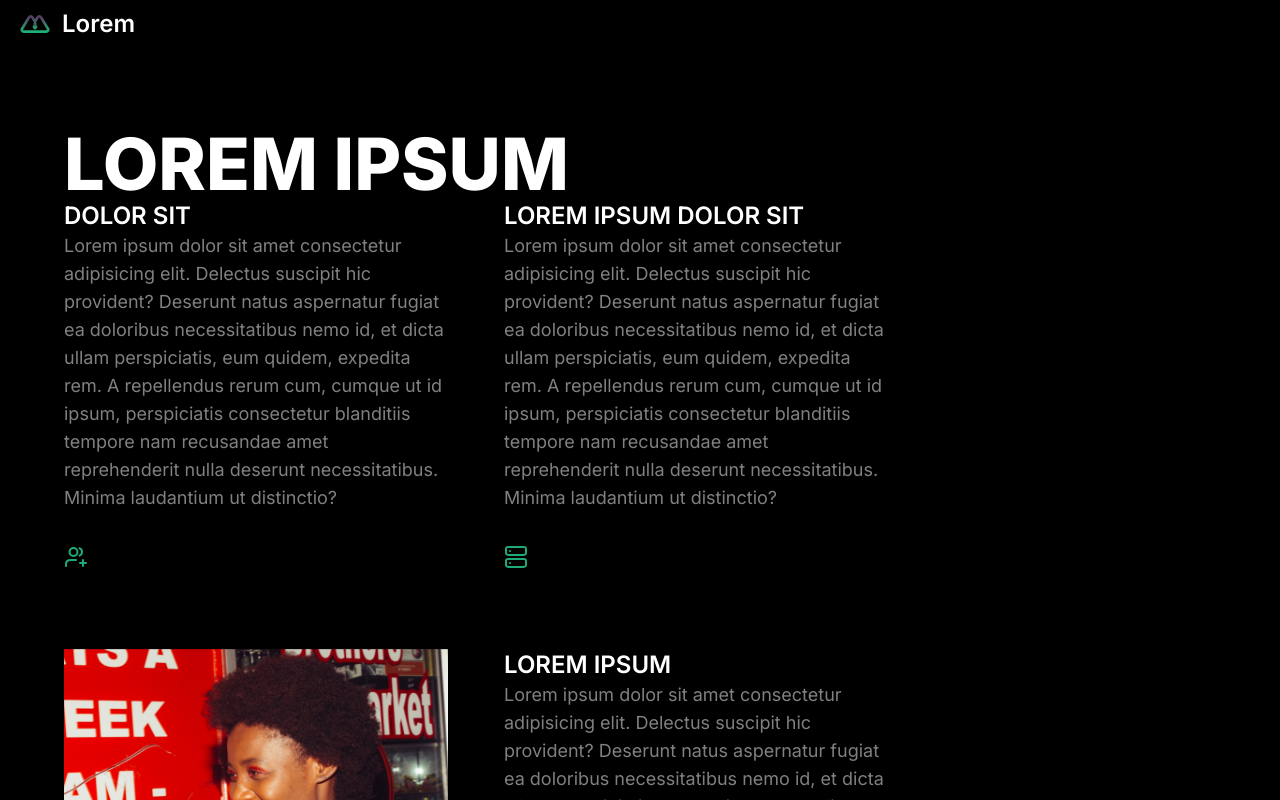
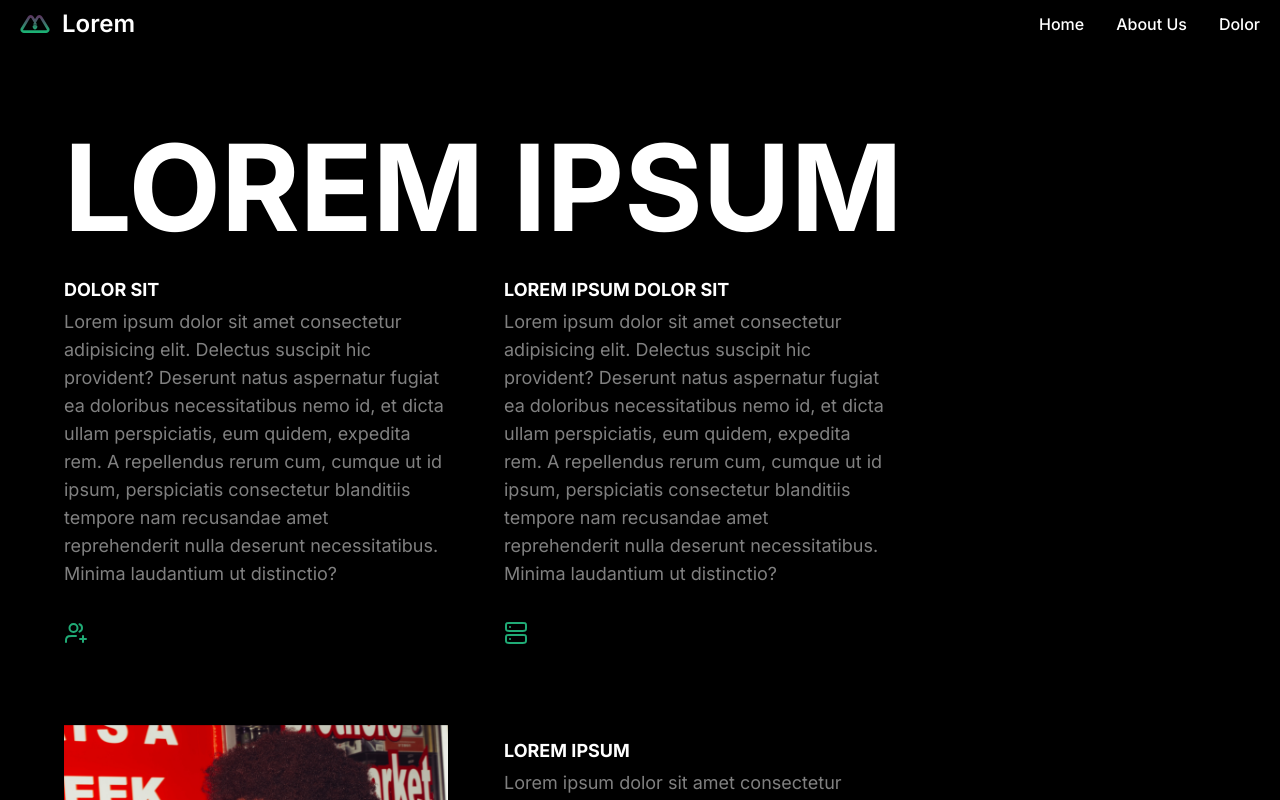
Before and after one commit to rupeshbisen/next-js-sample, a Next.js app: page / in a window 1280 px wide. Shown: the top 800 px of the page. Built offline with nearby package versions, Linux system fonts and the light colour scheme.

Commit message:
some code refactor

```diff
--- a/src/app/globals.css
+++ b/src/app/globals.css
@@ -14,6 +14,10 @@
     --background-start-rgb: 0, 0, 0;
     --background-end-rgb: 0, 0, 0;
   }
+}
+
+html {
+  scroll-behavior: smooth;
 }
 
 body {
@@ -38,9 +42,14 @@ body {
   height: 373px;
   width: 373px;
 }
+
 .accordianHeading {
   background: rgb(147, 125, 161);
   background: linear-gradient(90deg, rgba(147, 125, 161, 1) 11%, rgba(25, 165, 108, 1) 47%);
+}
+
+.aboutUsImgPasrent {
+  animation: 'fadeIn' 3s;
 }
 
 @media (max-width: 1200px) {
@@ -50,7 +59,7 @@ body {
   }
 }
 
-@media (max-width:1025px) {
+@media (max-width:1120px) {
   .rounded-full {
     display: none;
   }
--- a/src/app/page.tsx
+++ b/src/app/page.tsx
@@ -19,7 +19,6 @@ export default function Home() {
         navClick={navClick}
         onNaveClick={onNaveClick}
       />
-      {!navClick &&
       <React.Fragment>
         <HomeComponent />
         <AboutUs />
@@ -27,10 +26,6 @@ export default function Home() {
         <DetailsContent />
         <Footer />
       </React.Fragment>
-      }
-      {navClick &&
-        <NavConent />
-      }
     </div>
   )
 }
--- a/src/components/Home.tsx
+++ b/src/components/Home.tsx
@@ -38,9 +38,9 @@ export default function HomeComponent() {
     ]
 
     return (
-        <div className='p-4 md:p-8 lg:px-16 lg:pt-20 lg:pb-36'>
+        <div className='p-4 md:p-8 lg:px-16 lg:pt-20 lg:pb-36' id='home'>
             <div className='max-w-7xl mx-auto '>
-                <h1 className='uppercase text-4xl lg:text-7xl text-white  font-extrabold '> lorem ipsum </h1>
+                <h1 className='uppercase text-4xl text-white mb-4 font-bold  md:text-5xl lg:text-[7.5rem] dark:text-white '> lorem ipsum </h1>
                 <div className='flex flex-wrap gap-14 gap-y-10  mx-auto'>
                     {
                         cardData.map((value, index) => (
--- a/src/components/Navbar.tsx
+++ b/src/components/Navbar.tsx
@@ -1,5 +1,6 @@
 import React from 'react'
 import Image from 'next/image';
+import ScrollingBanner from './home-components/ScrollingBanner';
 type NavProps = {
     navClick: boolean,
     onNaveClick: () => void
@@ -8,7 +9,8 @@ export default function Navbar({ navClick, onNaveClick }: NavProps) {
     return (
 
         <nav className="">
-            <div className="max-w-screen-2xl h-min:50  flex flex-wrap items-center justify-between mx-3 p-2">
+            <div className="">
+                <div className='max-w-screen-2xl h-min:50  flex flex-wrap items-center justify-between  mx-3 p-2'>
                     <a href="#" className="flex items-center">
                         <Image
                             src="/logo.svg"
@@ -21,7 +23,7 @@ export default function Navbar({ navClick, onNaveClick }: NavProps) {
                         </span>
                     </a>
                     <button data-collapse-toggle="navbar-default" type="button"
-                    onClick={(e)=>{e.preventDefault(); onNaveClick()}}
+                        onClick={(e) => { e.preventDefault(); onNaveClick() }}
                         className="inline-flex items-center p-1 w-10 justify-center text-sm text-gray-500 rounded-lg md:hidden" >
                         {!navClick &&
 
@@ -39,11 +41,59 @@ export default function Navbar({ navClick, onNaveClick }: NavProps) {
 
                         }
                     </button>
-                <div className="hidden w-full md:block md:w-auto" id="navbar-default">
-
+                    <div className={`w-full md:block md:w-auto ${navClick ? 'hidden' : 'hidden'}`} id="navbar-default">
+                        <ul className="flex flex-col font-medium p-4 md:p-0 mt-4  md:flex-row md:space-x-8 md:mt-0">
+                            <li>
+                                <a href="/#home"
+                                    className="block py-2 pl-2 pr-2 text-white rounded
+                                hover:text-gray-300 md:hover:bg-transparent  md:p-0 dark:text-white"
+                                >
+                                    Home
+                                </a>
+                            </li>
+                            <li>
+                                <a href="/#aboutUs"
+                                    className="block py-2 pl-2 pr-2 text-white rounded
+                               hover:text-gray-300 md:hover:bg-transparent  md:p-0 dark:text-white"
+                                >
+                                    About Us
+                                </a>
+                            </li>
+                            <li>
+                                <a href="/#dolar-detail"
+                                    className="block py-2 pl-2 pr-2 text-white rounded
+                               hover:text-gray-300 md:hover:bg-transparent  md:p-0 dark:text-white"
+                                >
+                                    Dolor
+                                </a>
+                            </li>
+                        </ul>
                     </div>
                 </div>
-        </nav>
+
+
+                <div className={`w-full ${navClick ? '' : 'hidden'}`} style={{ height: window.innerHeight }}>
+                    <div className='max-w-screen-2xl h-min:50  items-center justify-between mx-3 p-2 ' style={{ height: '87%', paddingTop: '50%' }}>
+                        <div className='uppercase text-lg text-white'>
+                            <div className='row leading-10'>
+                                <div className='col' onClick={(e) => { onNaveClick() }} ><a href="/#home">Home</a></div>
+                            </div>
+                            <div className='row leading-10'>
+                                <div className='col' onClick={(e) => { onNaveClick() }}><a href="/#aboutUs">About</a></div>
+                            </div>
+                            <div className='row leading-10'>
+                                <div className='col' onClick={(e) => { onNaveClick() }}><a href="/#dolar-detail">Dolor</a></div>
+                            </div>
+                            <div className='row flex flex-wrap justify-between para-text leading-10' >
+                                <div className='col'><a href="#">Lorem ipsum</a></div>
+                                <div className='col'><a href="#">coming soon </a></div>
+                            </div>
+                        </div>
+                    </div>
+                    <ScrollingBanner />
+                </div>
+            </div>
+        </nav >
 
     )
 }
--- a/src/components/home-components/CardComponent.tsx
+++ b/src/components/home-components/CardComponent.tsx
@@ -26,7 +26,7 @@ export default function CardComponent({
                 height={410} // Set the desired height
                 className='mb-20 lg:mb-10'
             /> : ''}
-            <h3 className='uppercase text-lg lg:text-2xl text-white font-semibold'>{title}</h3>
+            <h3 className='uppercase text-lg text-white font-bold lg:leading-[0.75rem]  text-[1.42rem] mb-3  mt-5'>{title}</h3>
             <p className='para-text mb-8 text-lg'>{text}</p>
             <Image
                 src={icon}
--- a/src/components/home-components/DetailsContent.tsx
+++ b/src/components/home-components/DetailsContent.tsx
@@ -3,25 +3,24 @@ import React from 'react'
 import CardComponent, { CardProps } from './CardComponent'
 
 export default function DetailsContent() {
-  const cardData:CardProps[] = [
+  const cardData: CardProps[] = [
     {
       title: "Lorem ipsum dolor",
       text: "Lorem ipsum dolor sit amet consectetur adipisicing elit. Delectus suscipit hic provident? Deserunt natus aspernatur fugiat ea doloribus necessitatibus nemo id, et dicta ullam perspiciatis, eum quidem, expedita rem. A repellendus rerum cum, cumque ut id ipsum, perspiciatis consectetur blanditiis tempore nam recusandae amet reprehenderit nulla deserunt necessitatibus. Minima laudantium ut distinctio? ",
       icon: "/shield-tick.svg",
-      img:''
+      img: ''
     },
     {
       title: "Dolor sit Amet",
       text: "Lorem ipsum dolor sit amet consectetur adipisicing elit. Delectus suscipit hic provident? Deserunt natus aspernatur fugiat ea doloribus necessitatibus nemo id, et dicta ullam perspiciatis, eum quidem, expedita rem. A repellendus rerum cum, cumque ut id ipsum, perspiciatis consectetur blanditiis tempore nam recusandae amet reprehenderit nulla deserunt necessitatibus. Minima laudantium ut distinctio? ",
       icon: "/dataflow-03.svg",
-      img:''
+      img: ''
     }
   ]
   return (
-    <div className='p-4 md:p-8 lg:px-16 lg:pt-20 lg:pb-36'>
+    <div className='p-4 md:p-8 lg:px-16 lg:pt-20 lg:pb-36' id='dolar-detail'>
       <div className='max-w-7xl mx-auto '>
-        <h1 className='uppercase text-4xl lg:text-7xl  text-white  font-extrabold '>Lorem ipsum</h1>
-        <h1 className='uppercase text-4xl lg:text-7xl text-white  font-extrabold '>dolor set</h1>
+        <h1 className='mt-2  lg:mb-24 sm:mb-5 text-4xl font-bold text-white md:text-5xl lg:text-[7rem] dark:text-white uppercase md:w-9/12 xs:w-full'>Lorem ipsum dolor set</h1>
 
         <div className='flex flex-wrap gap-14 gap-y-10 mx-auto mt-14 lg:mt-20'>
           {
--- a/src/components/home-components/Footer.tsx
+++ b/src/components/home-components/Footer.tsx
@@ -52,7 +52,7 @@ export default function Footer() {
         <div className=''>
             <div className='p-5 '>
                 <div className=' max-w-7xl mx-auto '>
-                    <h1 className='uppercase text-4xl lg:text-7xl text-white  font-extrabold'>Lorem ipsum dolor</h1>
+                    <h1 className='text-4xl max-sm:mb-8 font-extrabold tracking-wider leading-none md:text-5xl lg:text-[5.9rem] text-white uppercase'>Lorem ipsum dolor</h1>
                 </div>
             </div>
             <div className="mb-12">
--- a/src/components/nav-components/NavConent.tsx
+++ b/src/components/nav-components/NavConent.tsx
@@ -7,13 +7,13 @@ export default function NavConent() {
             <div className=' p-3 ' style={{height:'87%',paddingTop:'50%'}}>
                 <div className='uppercase text-lg text-white'>
                     <div className='row'>
-                        <div className='col'><a href="#">Lorem ipsum</a></div>
+                        <div className='col'><a href="/#home">Home</a></div>
                     </div>
                     <div className='row'>
-                        <div className='col'><a href="#">Lorem ipsum</a></div>
+                        <div className='col'><a href="/#aboutUs">About</a></div>
                     </div>
                     <div className='row'>
-                        <div className='col'><a href="#">Lorem ipsum</a></div>
+                        <div className='col'><a href="/#dolar-detail">Dolor</a></div>
                     </div>
                     <div className='row'>
                         <div className='col'><a href="#">Lorem ipsum</a></div>
```
Also changed, not shown: src/components/home-components/AboutUs.tsx (+5 -6 lines). Lines whose indentation alone changed are shown as unchanged.
